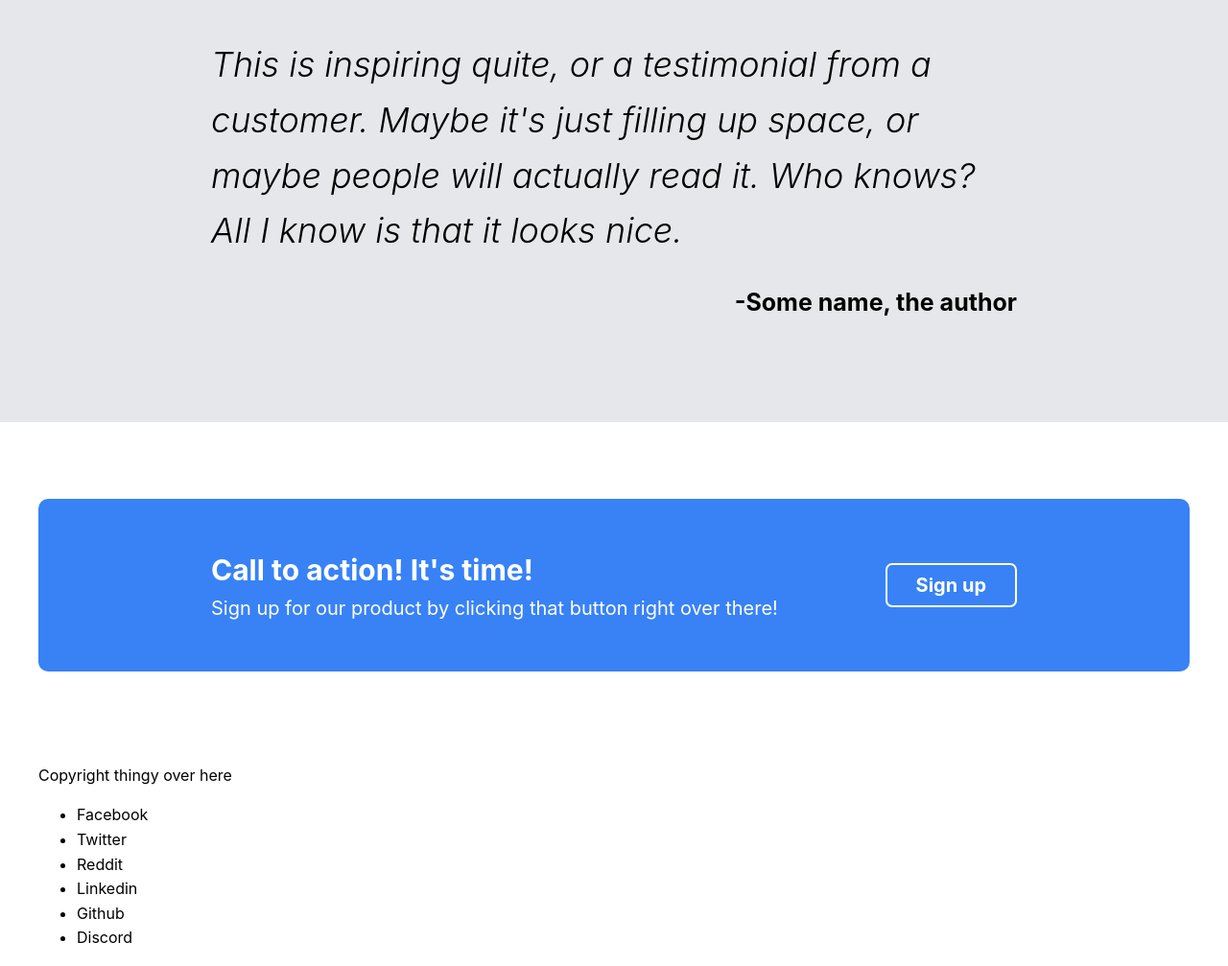
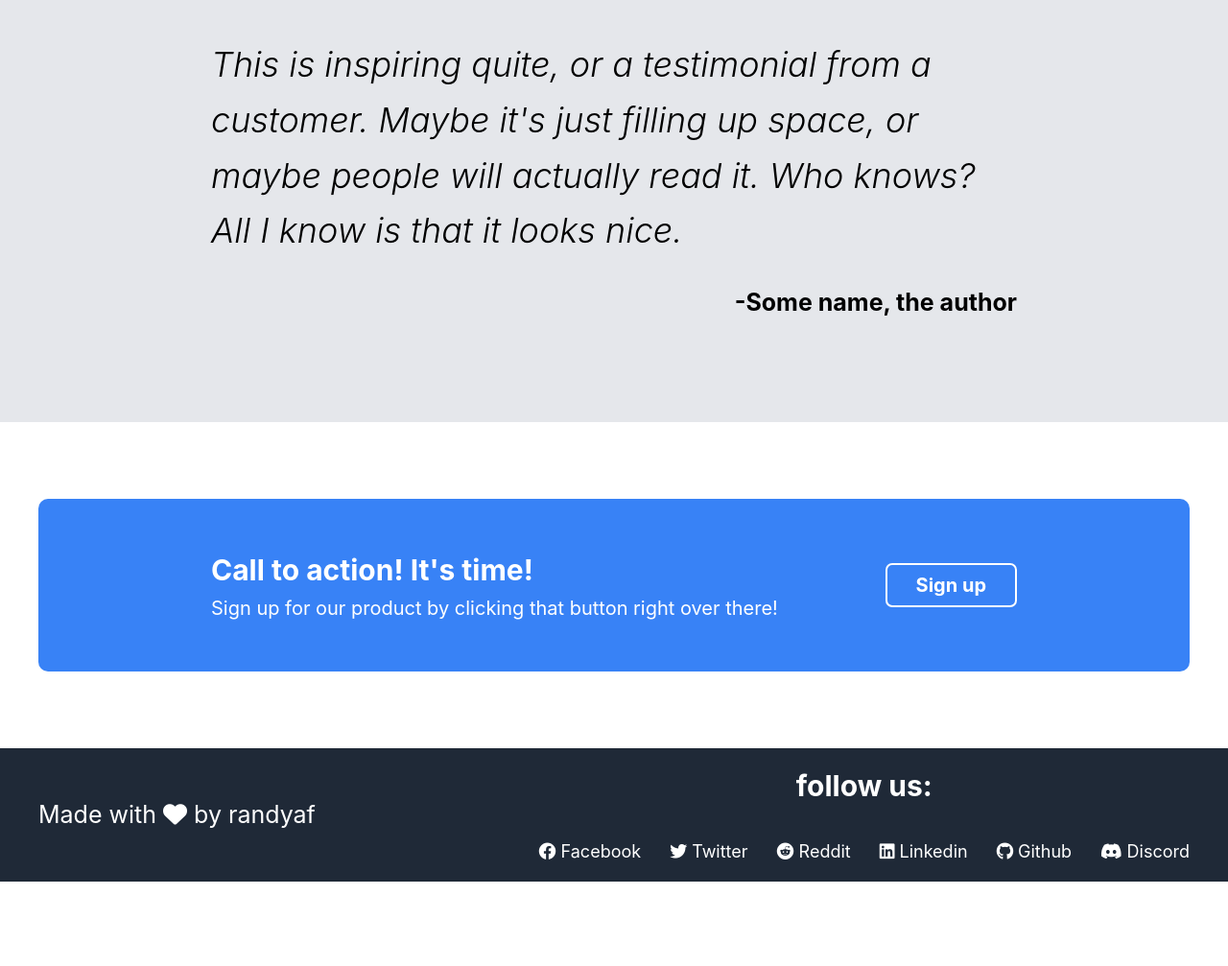
Before and after one commit to randyaf/landing-page, a plain HTML site: page index.html in a window 1280 px wide. Shown: the part 1102-2109 px from the top of the page at 96% size. After the commit the page ends 2021 px from the top, so only its background shows below. Drawn offline with Linux system fonts and the light colour scheme.

Commit message:
Style the footer
- add social media links
- style the text color and background-color

```diff
--- a/index.html
+++ b/index.html
@@ -4,6 +4,7 @@
         <title>Landing Page</title>
         <meta charset="utf-8">
         <link rel="stylesheet" href="style.css">
+        <link rel="stylesheet" href="https://cdnjs.cloudflare.com/ajax/libs/font-awesome/6.1.1/css/all.min.css" integrity="sha512-KfkfwYDsLkIlwQp6LFnl8zNdLGxu9YAA1QvwINks4PhcElQSvqcyVLLD9aMhXd13uQjoXtEKNosOWaZqXgel0g==" crossorigin="anonymous" referrerpolicy="no-referrer" />
     </head>
 
     <body>
@@ -80,15 +81,16 @@
 
         <footer class="footer-body">
             <div class="container">
-                <p class="copyright-text">Copyright thingy over here</p>
+                <p class="copyright-text">Made with <i class="fas fa-heart"></i> by randyaf</p>
                 <div class="social-media-links">
+                    <h5>follow us: </h5>
                     <ul>
-                        <li class="facebook">Facebook</li>
-                        <li class="twitter">Twitter</li>
-                        <li class="reddit">Reddit</li>
-                        <li class="linkedin">Linkedin</li>
-                        <li class="github">Github</li>
-                        <li class="discord">Discord</li>
+                        <li class="facebook"><i class="fa-brands fa-facebook"></i>Facebook</li>
+                        <li class="twitter"><i class="fa-brands fa-twitter"></i>Twitter</li>
+                        <li class="reddit"><i class="fa-brands fa-reddit"></i>Reddit</li>
+                        <li class="linkedin"><i class="fa-brands fa-linkedin"></i>Linkedin</li>
+                        <li class="github"><i class="fa-brands fa-github"></i>Github</li>
+                        <li class="discord"><i class="fa-brands fa-discord"></i>Discord</li>
                     </ul>
                 </div>
             </div>
--- a/style.css
+++ b/style.css
@@ -218,3 +218,49 @@ body {
     font-size: 20px;
     font-weight: bold;
 }
+
+
+/* FOOTER */
+
+
+.footer-body {
+    background-color: #1f2937;
+}
+
+.footer-body .container {
+    display: flex;
+    justify-content: space-between;
+    align-items: center;
+    color: #fff;
+}
+
+.footer-body .copyright-text {
+    font-size: 25px;
+}
+
+.social-media-links {
+    display: flex;
+    flex-direction: column;
+    align-items: center;
+}
+
+.social-media-links h5 {
+    font-size: 30px;
+    margin: 15px 0;
+}
+
+.footer-body ul {
+    display:  flex;
+    gap: 30px;
+    padding-left: 0;
+
+}
+
+.footer-body ul li {
+    font-size: 18px;
+    list-style-type: none;
+}
+
+.footer-body ul li .fa-brands {
+    margin-right: 5px;
+}
```
